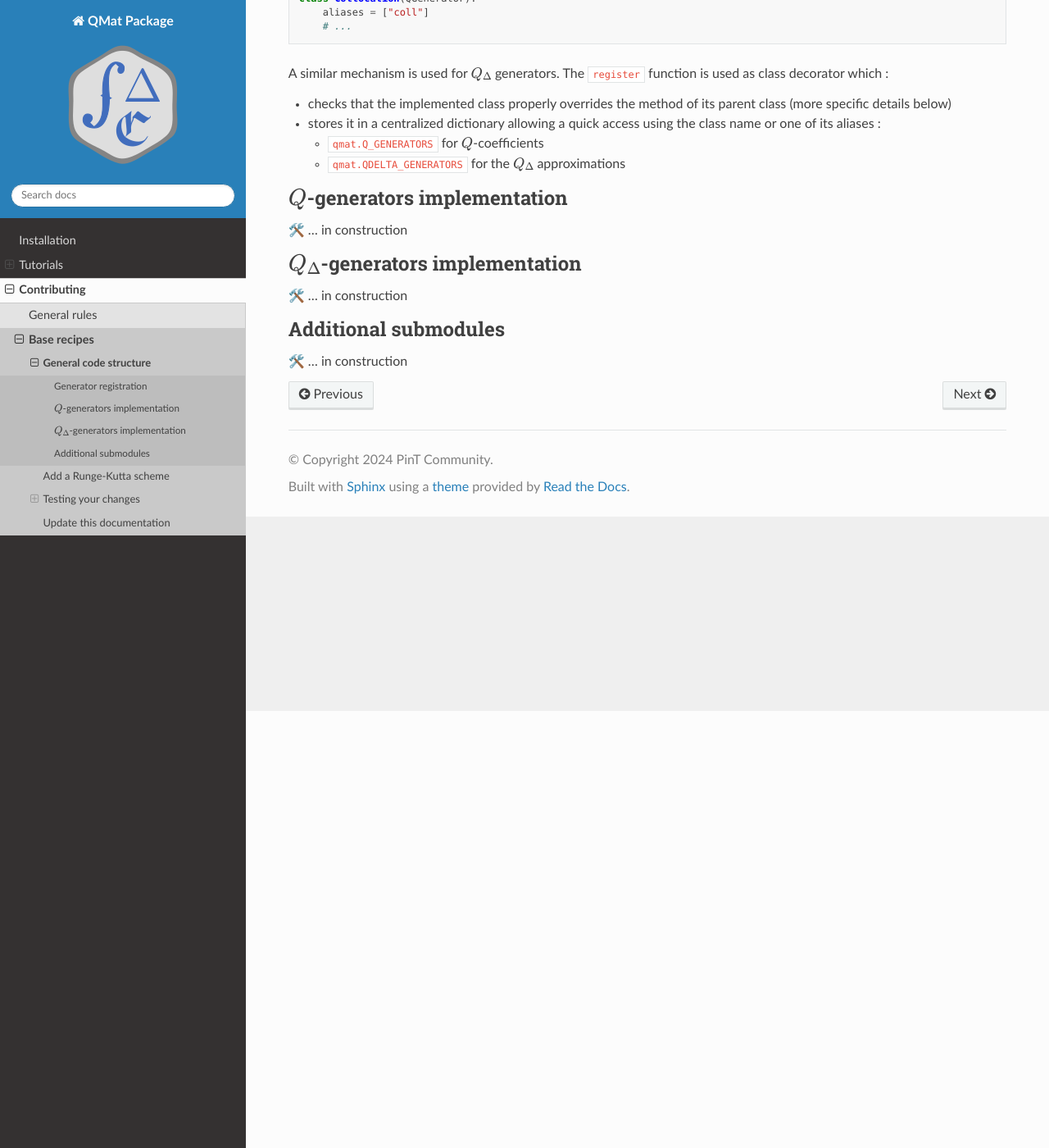
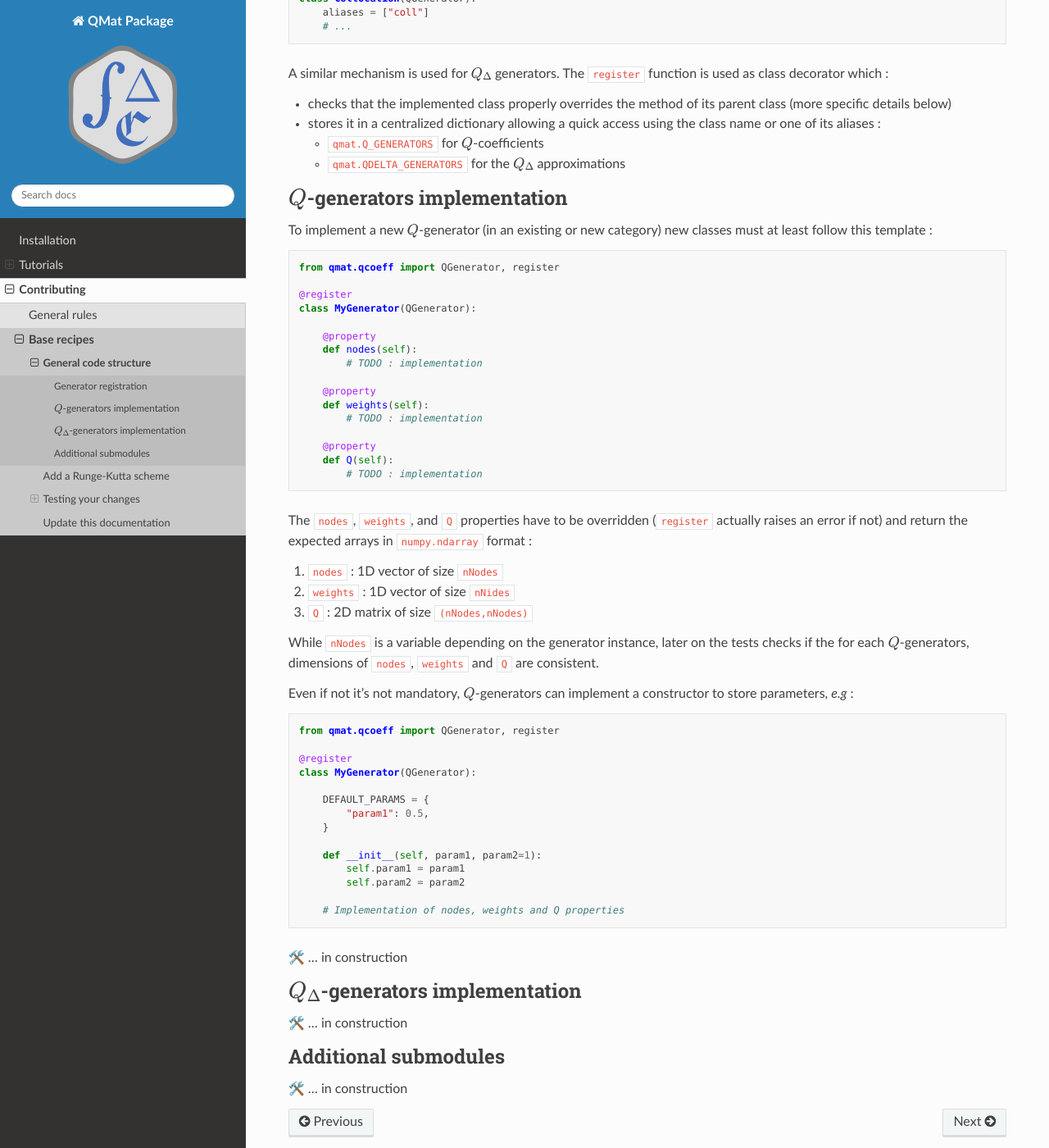
Before and after one commit to Parallel-in-Time/qmat, a Sphinx documentation site: the page built from docs/devdoc/structure.md, in a window 1280 px wide and 1400 px high, scrolled down 533 px. Shown: the whole window at 82% size. Built offline with Sphinx 7.4.7 and the Read the Docs theme 2.0.0, drawn with Linux system fonts in a browser that asks for light colours; pages that are not in the unit, such as notebooks, are missing from menus.

Commit message:
TL: another update on doc

````diff
--- a/docs/devdoc/structure.md
+++ b/docs/devdoc/structure.md
@@ -35,6 +35,60 @@ A similar mechanism is used for $Q_\Delta$ generators. The `register` function i
 
 ## $Q$-generators implementation
 
+To implement a new $Q$-generator (in an existing or new category) new classes must at least follow this template :
+
+```python
+from qmat.qcoeff import QGenerator, register
+
+@register
+class MyGenerator(QGenerator):
+
+    @property
+    def nodes(self):
+        # TODO : implementation
+
+    @property
+    def weights(self):
+        # TODO : implementation
+
+    @property
+    def Q(self):
+        # TODO : implementation
+```
+
+The `nodes`, `weights`, and `Q` properties have to be overridden
+(`register` actually raises an error if not) and return
+the expected arrays in `numpy.ndarray` format :
+
+1. `nodes` : 1D vector of size `nNodes`
+2. `weights` : 1D vector of size `nNides`
+3. `Q` : 2D matrix of size `(nNodes,nNodes)`
+
+While `nNodes` is a variable depending on the generator instance, later on the tests checks if the for each $Q$-generators, dimensions of `nodes`, `weights` and `Q` are consistent.
+
+Even if not it's not mandatory, $Q$-generators can implement a constructor to store parameters, _e.g_ :
+
+```python
+from qmat.qcoeff import QGenerator, register
+
+@register
+class MyGenerator(QGenerator):
+
+    DEFAULT_PARAMS = {
+        "param1": 0.5,
+    }
+
+    def __init__(self, param1, param2=1):
+        self.param1 = param1
+        self.param2 = param2
+
+    # Implementation of nodes, weights and Q properties
+```
+
+
+
+
+
 🛠️ ... in construction
 
 ## $Q_\Delta$-generators implementation
````
